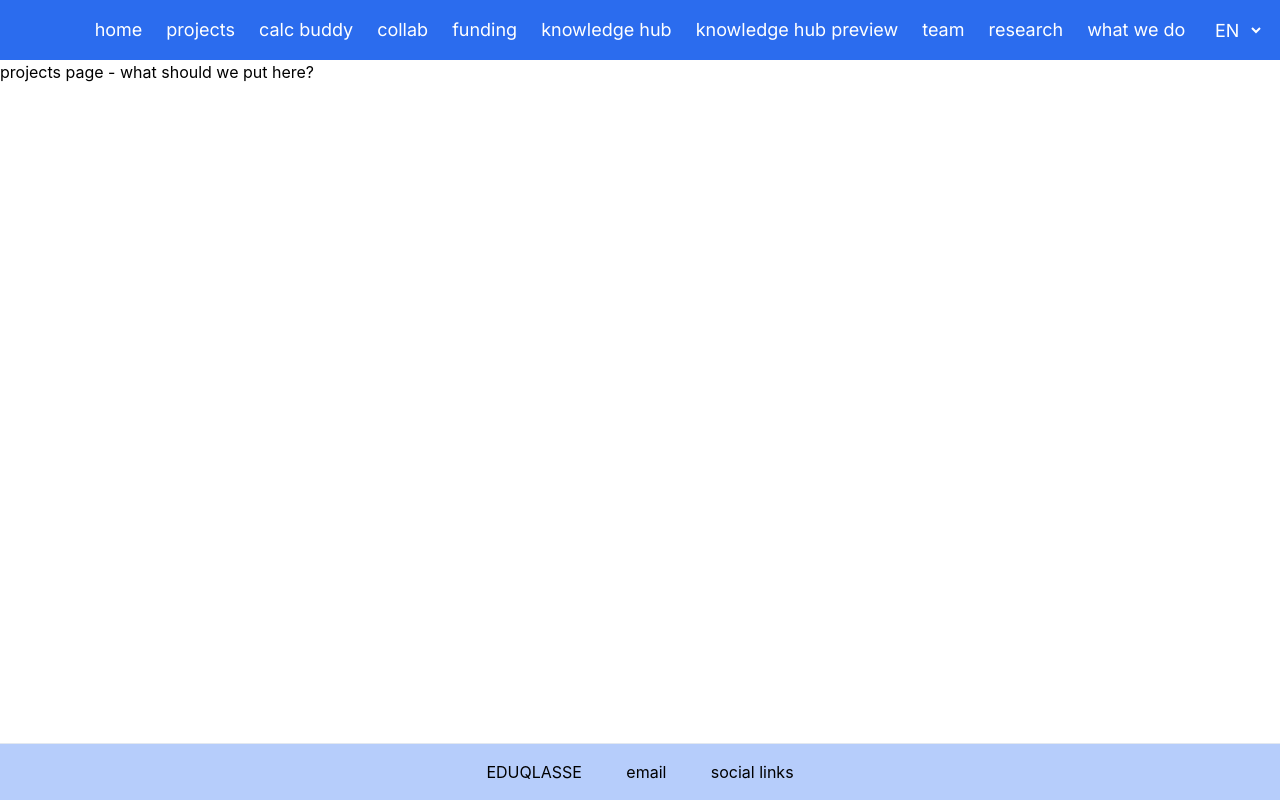
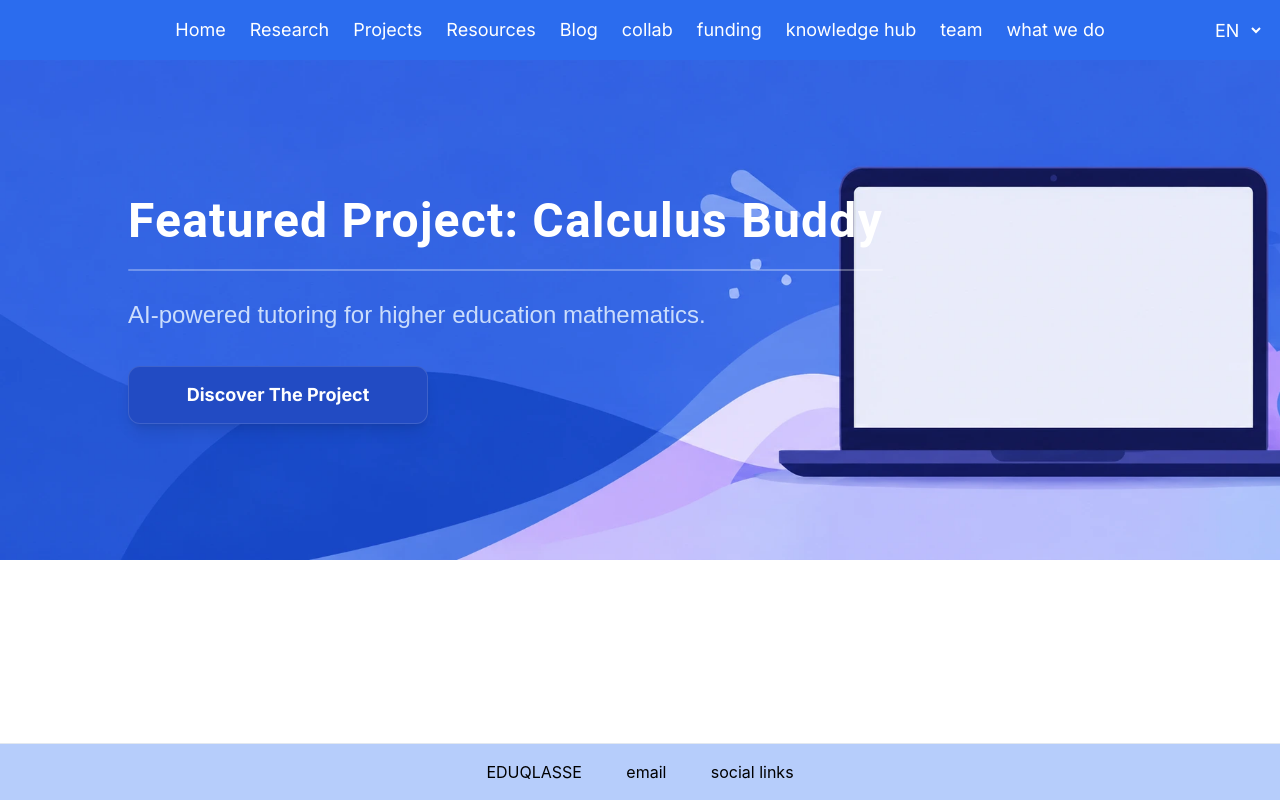
Before and after one commit to EduTech-Interactive/edutech-interactive.github.io, a React (Vite) app in the folder lab-site/: page /test-env/projects in a window 1280 px wide. Built offline with nearby package versions, Linux system fonts and the light colour scheme; a web font is replaced by a local one.

Commit message:
home, resource, projects and research pages done

```diff
--- a/lab-site/src/components/calculus-buddy/calculus-buddy.tsx
+++ /dev/null
@@ -1,48 +0,0 @@
-import { Link } from "@tanstack/react-router";
-import { Button } from "../shared/ui/button";
-import { useTranslation } from "react-i18next";
-import laptopBg from "/img/calculus-buddy/laptop-bg.webp";
-
-const CalculusBuddy = () => {
-  const { t } = useTranslation();
-  return (
-    <>
-      <section
-        className="relative w-full min-h-[400px] md:h-[500px] flex items-center bg-cover bg-center bg-no-repeat px-6 md:px-16 lg:px-32"
-        style={{ backgroundImage: `url('${laptopBg}')` }}
-      >
-        {/*text content*/}
-        <div className="text-white z-10 space-y-4 md:space-y-6">
-
-          {/*heading*/}
-          <h2 className="font-heading text-3xl md:text-4xl lg:text-5xl font-bold tracking-wide">
-            {t("calculusBuddy.heading")}
-          </h2>
-
-          {/*line*/}
-          <div className="w-full h-[2px] bg-white/30 rounded" />
-
-          {/*desc*/}
-          <p className="font-body text-lg md:text-xl lg:text-2xl text-blue-100/90 leading-relaxed">
-            {t("calculusBuddy.desc")}
-          </p>
-
-          {/*btn*/}
-          <div className="pt-2">
-          <Link to="/projects">
-            <Button>
-              {t("calculusBuddy.btnText")}
-            </Button>
-          </Link>
-          </div>
-
-        </div>
-
-        {/*improves mobile readability*/}
-        <div className="absolute inset-0 bg-linear-to-r from-blue-900/40 to-transparent md:hidden pointer-events-none" />
-      </section>
-    </>
-  );
-};
-
-export default CalculusBuddy;
--- a/lab-site/src/components/projects/projects.tsx
+++ b/lab-site/src/components/projects/projects.tsx
@@ -1,7 +1,48 @@
+import { Link } from "@tanstack/react-router";
+import { Button } from "../shared/ui/button";
+import { useTranslation } from "react-i18next";
+import laptopBg from "/img/calculus-buddy/laptop-bg.webp";
+
 const Projects = () => {
+  const { t } = useTranslation();
   return (
-    <div>projects page - what should we put here?</div>
-  )
-}
+    <>
+      <section
+        className="relative w-full min-h-[400px] md:h-[500px] flex items-center bg-cover bg-center bg-no-repeat px-6 md:px-16 lg:px-32"
+        style={{ backgroundImage: `url('${laptopBg}')` }}
+      >
+        {/*text content*/}
+        <div className="text-white z-10 space-y-4 md:space-y-6">
 
-export default Projects
+          {/*heading*/}
+          <h2 className="font-heading text-3xl md:text-4xl lg:text-5xl font-bold tracking-wide">
+            {t("projects.calcBuddy.heading")}
+          </h2>
+
+          {/*line*/}
+          <div className="w-full h-[2px] bg-white/30 rounded" />
+
+          {/*desc*/}
+          <p className="font-body text-lg md:text-xl lg:text-2xl text-blue-100/90 leading-relaxed">
+            {t("projects.calcBuddy.desc")}
+          </p>
+
+          {/*btn*/}
+          <div className="pt-2">
+          <Link to="https://calculus-buddy.intg.eduqlasse.com/" target="_blank">
+            <Button>
+              {t("projects.calcBuddy.btnText")}
+            </Button>
+          </Link>
+          </div>
+
+        </div>
+
+        {/*improves mobile readability*/}
+        <div className="absolute inset-0 bg-linear-to-r from-blue-900/40 to-transparent md:hidden pointer-events-none" />
+      </section>
+    </>
+  );
+};
+
+export default Projects;
--- /dev/null
+++ b/lab-site/src/components/resources/resources.tsx
@@ -0,0 +1,75 @@
+import { BookOpen, Podcast, Folder, Image } from 'lucide-react';
+import IconCard, { type IconCardProps } from '../shared/ui/icon-card';
+import { useTranslation } from 'react-i18next';
+import { Link } from '@tanstack/react-router';
+
+interface IconCardWithLink extends IconCardProps
+{
+  link: string
+}
+
+const Resources = () => {
+  const { t } = useTranslation();
+
+  const hubItems: IconCardWithLink[] = [
+    {
+      icon: BookOpen,
+      title: t("resources.cards.blog.title"),
+      description: t("resources.cards.blog.description"),
+      link: "/blog"
+    },
+    {
+      icon: Podcast,
+      title: t("resources.cards.podcast.title"),
+      description: t("resources.cards.podcast.description"),
+      link: "podcast"
+    },
+    {
+      icon: Folder,
+      title: t("resources.cards.resources.title"),
+      description: t("resources.cards.resources.description"),
+      link: ""
+    },
+    {
+      icon: Image,
+      title: t("resources.cards.gallery.title"),
+      description: t("resources.cards.gallery.description"),
+      link: ""
+    },
+  ];
+
+  return (
+    <section
+      className="relative w-full py-12 px-6 bg-cover bg-center flex flex-col items-center justify-center min-h-[400px]"
+      style={{ backgroundImage: "url('img/knowledge-hub/knowledge-hub.webp')" }}
+    >
+      {/*header container*/}
+      <div className="flex justify-center items-center w-full max-w-6xl mb-8">
+        <div className="grow h-[2px] bg-white"></div>
+        <h2 className="px-6 text-3xl font-bold text-white font-heading tracking-wide whitespace-nowrap">
+          {t("resources.title")}
+        </h2>
+        <div className="grow h-[2px] bg-white"></div>
+      </div>
+
+      {/*cards*/}
+      <div className='w-full flex justify-center'>
+        <div className="w-[90%] flex flex-col md:flex-row justify-between">
+          {hubItems.map((item, idx) => (
+            <Link key={idx} className='w-full mb-1 md:mb-0 md:w-[20vw] h-full' to={item.link}>
+              <IconCard
+                icon={item.icon}
+                title={item.title}
+                description={item.description}
+              />
+            </Link>
+          ))}
+        </div>
+      </div>
+
+      <div className='m-4'></div>
+    </section>
+  );
+};
+
+export default Resources;
--- a/lab-site/src/components/shared/navbar.tsx
+++ b/lab-site/src/components/shared/navbar.tsx
@@ -15,14 +15,14 @@ const Navbar: React.FC = () => {
 
   const navLinks = [
     { to: '/', label: t("nav.homeLink") },
+    { to: '/research-approach', label: t("nav.researchApproachLink") },
     { to: '/projects', label: t("nav.projectsLink") },
-    { to: '/calculus-buddy', label: t("nav.calculusBuddyLink") },
+    { to: '/resources', label: t("nav.resourcesLink") },
+    { to: '/blog', label: t("nav.blogLink")},
     { to: '/collaborate', label: t("nav.collaborateLink") },
     { to: '/funding', label: t("nav.fundingLink") },
     { to: '/knowledge-hub', label: t("nav.knowledgeHubLink") },
-    { to: '/knowledge-hub-preview', label: t("nav.knowledgeHubPreviewLink") },
     { to: '/meet-the-team', label: t("nav.meetTheTeamLink") },
-    { to: '/research-approach', label: t("nav.researchApproachLink") },
     { to: '/what-we-do', label: t("nav.whatWeDoLink") },
   ];
 
--- a/lab-site/src/components/shared/ui/icon-card.tsx
+++ b/lab-site/src/components/shared/ui/icon-card.tsx
@@ -9,7 +9,7 @@ export interface IconCardProps {
 
 const IconCard: React.FC<IconCardProps> = ({ icon: Icon, title, description }) => {
   return (
-    <div className="flex flex-col items-center justify-center p-6 bg-white/90 rounded-2xl shadow-sm hover:shadow-md transition-shadow duration-300 text-center w-full max-w-sm font-body">
+    <div className="flex flex-col items-center justify-center p-6 bg-white/90 rounded-2xl shadow-sm hover:shadow-md hover:bg-[lightgray] transition-shadow duration-300 text-center w-full max-w-sm font-body">
       {/*icon*/}
       <div className="mb-3 text-edu-blue-400">
         <Icon size={32} strokeWidth={2.5} />
--- a/lab-site/src/i18n/i18n.ts
+++ b/lab-site/src/i18n/i18n.ts
@@ -14,15 +14,15 @@ i18n
         {
           "nav":
           {
-            "homeLink": "home",
-            "projectsLink": "projects",
-            "calculusBuddyLink": "calc buddy",
+            "homeLink": "Home",
+            "researchApproachLink": "Research",
+            "projectsLink": "Projects",
+            "resourcesLink": "Resources",
+            "blogLink": "Blog",
             "collaborateLink": "collab",
             "fundingLink": "funding",
-            "knowledgeHubPreviewLink": "knowledge hub preview",
             "knowledgeHubLink": "knowledge hub",
             "meetTheTeamLink": "team",
-            "researchApproachLink": "research",
             "whatWeDoLink": "what we do"
           },
 
@@ -46,11 +46,14 @@ i18n
             "toolsCardDesc": "Integrating innovative practices and variety to enhance modern teaching and student engagement.",
           },
 
-          "calculusBuddy":
+          "projects":
+          {
+            "calcBuddy" :
             {
               "heading": "Featured Project: Calculus Buddy",
               "desc": "AI-powered tutoring for higher education mathematics.",
               "btnText": "Discover The Project"
+            }
           },
 
           "researchApproach":
@@ -75,9 +78,9 @@ i18n
             "hubBtnText": "Visit the Knowledge Hub"
           },
 
-          "knowledgeHubPreview":
+          "resources":
           {
-            "title": "Knowledge Hub",
+            "title": "Resources",
             "cards":
             {
               "blog":
@@ -94,10 +97,13 @@ i18n
               {
                 "title": "Resources",
                 "description": "Guides & Toolkits"
+              },
+              "gallery":
+              {
+                "title": "Gallery",
+                "description": "Photos and Videos of Events"
               }
             },
-
-            "visitBtnText": "Visit the Knowledge Hub"
           },
 
           "meetTheTeam":
@@ -128,15 +134,15 @@ i18n
         {
           "nav":
           {
-            "homeLink": "accueil",
-            "projectsLink": "projets",
-            "calculusBuddyLink": "calc buddy",
+            "homeLink": "Accueil",
+            "researchApproachLink": "Recherche",
+            "projectsLink": "Projets",
+            "resourcesLink": "Ressources",
+            "blogLink": "Blogue",
             "collaborateLink": "collab",
             "fundingLink": "financement",
-            "knowledgeHubPreviewLink": "connaisances preview",
             "knowledgeHubLink": "connaissances",
             "meetTheTeamLink": "équipe",
-            "researchApproachLink": "recherche",
             "whatWeDoLink": "ce que nous faisons"
           },
 
@@ -160,11 +166,14 @@ i18n
             "toolsCardDesc": "Intégration de pratiques innovantes et diversifiées pour enrichir l'enseignement moderne et stimuler l'engagement des étudiants.",
           },
 
-          "calculusBuddy":
+          "projects":
+          {
+            "calcBuddy":
             {
               "heading": "Projet en vedette : Calculus Buddy",
               "desc": "Tutorat propulsé par l'IA pour l'enseignement supérieur en mathématiques.",
               "btnText": "Découvrir le projet"
+            }
           },
 
           "researchApproach":
@@ -189,9 +198,9 @@ i18n
             "hubBtnText": "Visiter le Carrefour de connaissances"
           },
 
-          "knowledgeHubPreview":
+          "resources":
           {
-            "title": "Carrefour des connaissances",
+            "title": "Ressources",
             "cards":
             {
               "blog":
@@ -209,8 +218,11 @@ i18n
                 "title": "Ressources",
                 "description": "Guides et boîtes à outils"
               },
-
-              "visitBtnText": "Visiter le Centre de connaissances"
+              "gallery":
+              {
+                "title": "Galerie",
+                "description": "Photos et vidéos d'événements"
+              },
             }
           },
 
```
Also changed, not shown: lab-site/src/components/knowledge-hub-preview/knowledge-hub-preview.tsx (deleted, +0 -71 lines), lab-site/src/routes/pages.tsx (+13 -21 lines). Lines whose indentation alone changed are shown as unchanged.
